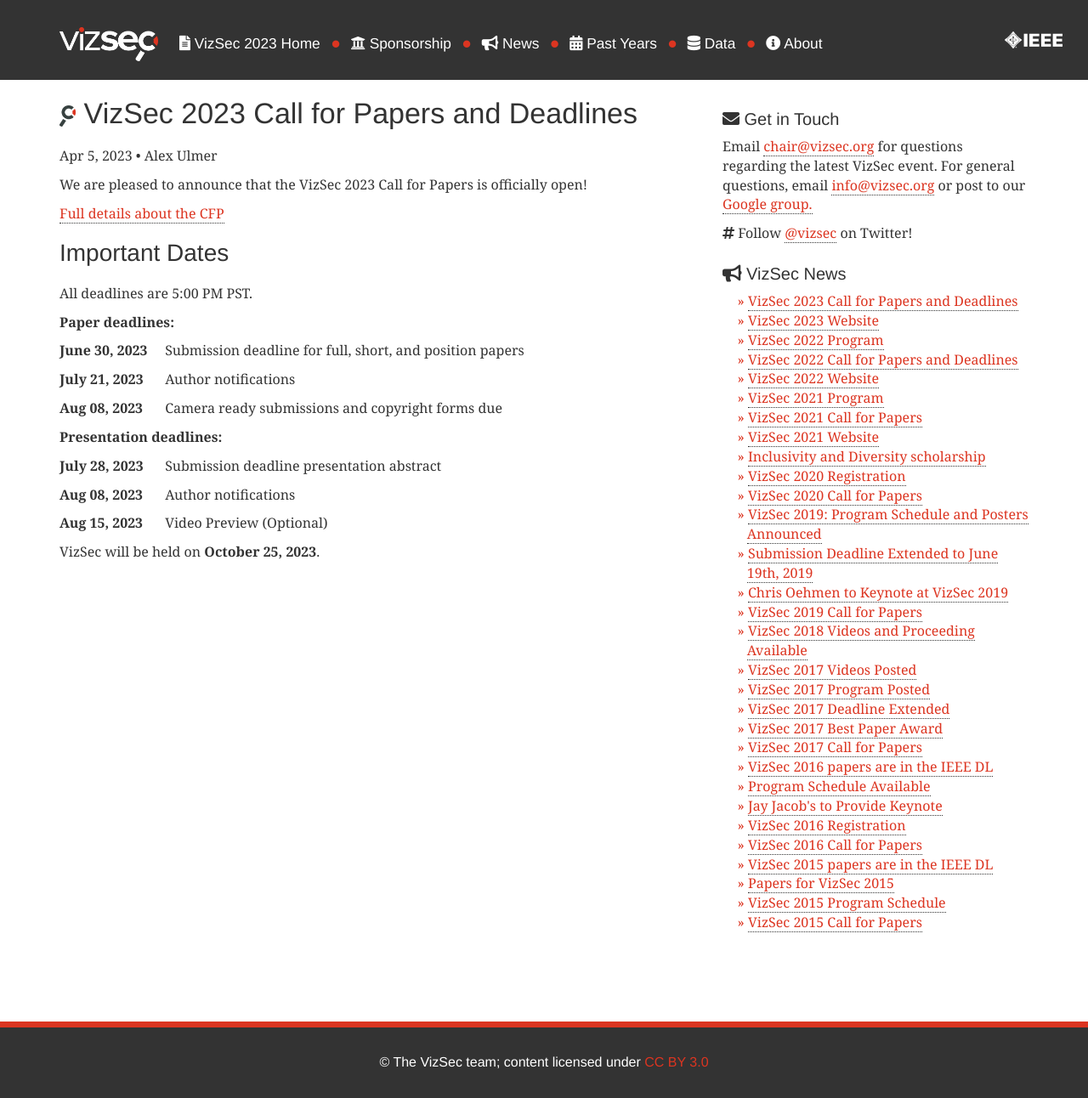
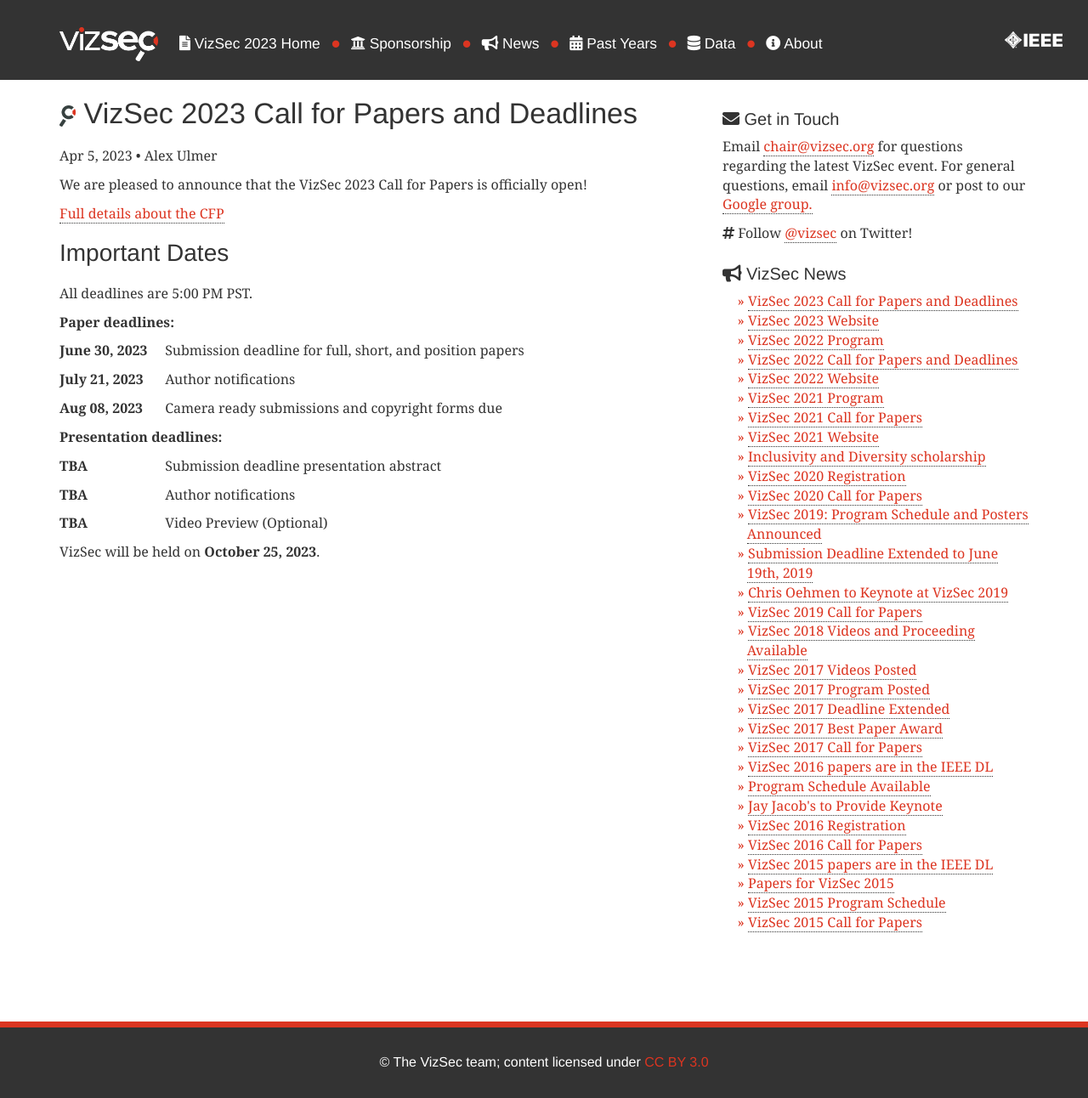
Before and after one commit to vizsec/vizsec.github.io, a Jekyll site: the page built from _posts/2023-04-05-CFP.md, in a window 1280 px wide and 1292 px high. Shown: the whole window at 85% size. Built offline with Jekyll 4.4.1, drawn with Linux system fonts in a browser that asks for light colours; nearby versions of some CDN libraries.

Commit message:
remove presentation deadlines

```diff
--- a/_posts/2023-04-05-CFP.md
+++ b/_posts/2023-04-05-CFP.md
@@ -31,15 +31,15 @@
         <strong>Presentation deadlines:</strong>
     </p>
     <p>
-        <strong><span style="display: inline-block; width: 120px;">July 28, 2023</span></strong>
+        <strong><span style="display: inline-block; width: 120px;">TBA</span></strong>
         Submission deadline presentation abstract
     </p>
     <p>
-        <strong><span style="display: inline-block; width: 120px;">Aug 08, 2023</span></strong>
+        <strong><span style="display: inline-block; width: 120px;">TBA</span></strong>
         Author notifications
     </p>
     <p>
-        <strong><span style="display: inline-block; width: 120px;">Aug 15, 2023</span></strong>
+        <strong><span style="display: inline-block; width: 120px;">TBA</span></strong>
         Video Preview (Optional)
     </p>
     <p>VizSec will be held on <strong>October 25, 2023</strong>.</p>
--- a/vizsec2023/index.html
+++ b/vizsec2023/index.html
@@ -175,15 +175,15 @@
         <strong>Presentation deadlines:</strong>
     </p>
     <p>
-        <strong><span style="display: inline-block; width: 120px;">July 28, 2023</span></strong>
+        <strong><span style="display: inline-block; width: 120px;">TBA</span></strong>
         Submission deadline presentation abstract
     </p>
     <p>
-        <strong><span style="display: inline-block; width: 120px;">Aug 08, 2023</span></strong>
+        <strong><span style="display: inline-block; width: 120px;">TBA</span></strong>
         Author notifications
     </p>
     <p>
-        <strong><span style="display: inline-block; width: 120px;">Aug 15, 2023</span></strong>
+        <strong><span style="display: inline-block; width: 120px;">TBA</span></strong>
         Video Preview (Optional)
     </p>
 
```
